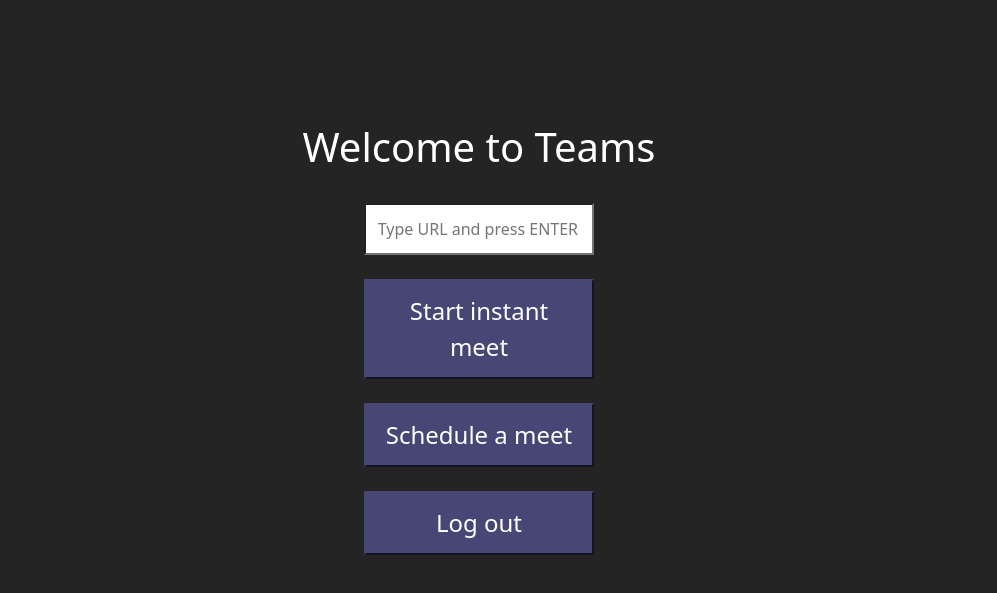
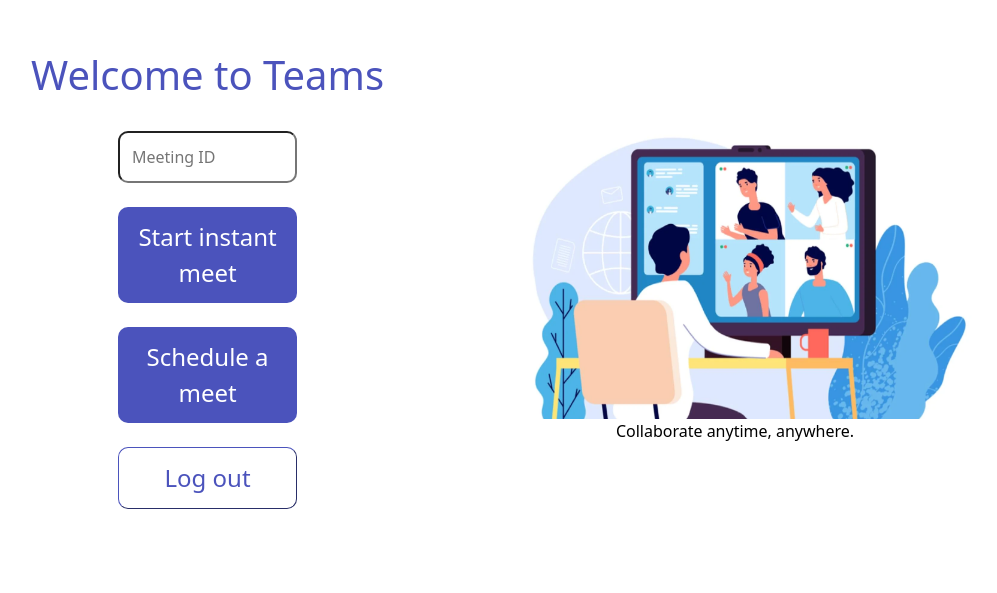
Before and after one commit to krithikagoyal/Microsoft-Teams-Clone, a React (Create React App) app in the folder client/: page / in a window 1280 px wide. Shown: the part 117-710 px from the top of the page, without its empty margins (161-1158 px from the left). Built offline with nearby package versions, Linux system fonts and the light colour scheme; no server answers; sample sign-in values are in the browser's storage.

Commit message:
refining UI

```diff
--- a/client/src/CreateRoom/CreateRoom.css
+++ b/client/src/CreateRoom/CreateRoom.css
@@ -1,21 +1,24 @@
 .create-room {
-    text-align: center;
     color: #fff;
-    background-color: #242424;
+    background-color: white;
+    height: 100vh;
 }
 
 .homeHeading {
     padding-top: 30vh;
+    color: #4b53bc;
 }
 
 .new-meeting {
-    background-color: #464775;
+    background-color: #4b53bc;
     color: #fff;
     margin: 0px;
     padding: 1.5vh;
     border-color: #464775;
-    width: 18vw;
+    width: 14vw;
     font-size: 3vh;
+    border-radius: 10px;
+    border-width: 0;
 }
 
 .input-name {
@@ -23,27 +26,58 @@
     color: black;
     padding: 1.5vh;
     margin: 3vh;
-    width: 18vw;
+    width: 14vw;
+    border-radius: 10px;
 }
 
 .schedule-meet {
-    background-color: #464775;
+    background-color: #4b53bc;
     color: #fff;
     margin: 0px;
     padding: 1.5vh;
     border-color: #464775;
-    width: 18vw;
+    width: 14vw;
     font-size: 3vh;
     margin-top: 3vh;
+    border-radius: 10px;
+    border-width: 0;
 }
 
 .handle-logout {
-    background-color: #464775;
-    color: #fff;
+    background-color: white;
+    color: #4b53bc;
     margin: 0px;
     padding: 1.5vh;
     border-color: #464775;
-    width: 18vw;
+    width: 14vw;
     font-size: 3vh;
     margin-top: 3vh;
+    border-radius: 10px;
+    border-width: 1px;
+    border-color: #4b53bc;
 }
+
+.handle-logout:hover {
+    background-color: #4b53bc;
+    color: white;
+}
+
+.collaborate-img {
+    height: 40vh;
+    width: 40vw;
+}
+
+.image-left {
+    margin-left: 15vw;
+    margin-top: -9vh;
+    position: absolute;
+    text-align: center;
+}
+
+.image-side {
+    color: black;
+    position: absolute;
+    margin-left: 50vw;
+    margin-top: 27vh;
+    text-align: center;
+}
--- a/client/src/CreateRoom/CreateRoom.js
+++ b/client/src/CreateRoom/CreateRoom.js
@@ -2,7 +2,8 @@
 import { v1 as uuid } from "uuid";
 import './CreateRoom.css';
 import { useAuth } from "../authentication/contexts/AuthContext";
-import { Link, useHistory } from "react-router-dom"
+import { Link, useHistory } from "react-router-dom";
+import collaborate from '../images/collaborate.png';
 
 const CreateRoom = (props) => {
 
@@ -39,19 +40,25 @@
 
     return (
         <div className="create-room">
+            <div className="image-side">
+                <img src={collaborate} className="collaborate-img" />
+                <p>Collaborate anytime, anywhere.</p>
+            </div>
+            <div className="image-left">
                 <h1 className="homeHeading">Welcome to Teams</h1>
                 <form onSubmit={() => props.history.push(`/room/${room}`)}>
                     <input onChange={handleChange}
                         value={room}
                         type="text"
-                    placeholder="Type URL and press ENTER"
+                        placeholder="Meeting ID"
                         className="input-name" />
                 </form>
                 <button onClick={create} className="new-meeting">Start instant meet</button>
                 <br />
                 <button onClick={scheduleMeet} className="schedule-meet">Schedule a meet</button>
-            <br/>
+                <br />
                 <button onClick={handleLogout} className="handle-logout">Log out</button>
+            </div>
         </div>
     );
 };
--- a/client/src/Room/Controls/Controls.js
+++ b/client/src/Room/Controls/Controls.js
@@ -7,12 +7,28 @@
 import { BiMessageRoundedDetail } from 'react-icons/bi';
 import { ImCopy } from 'react-icons/im';
 import ReactTooltip from 'react-tooltip';
+import { useAuth } from "../../authentication/contexts/AuthContext";
+import { Link, useHistory } from "react-router-dom"
 
 function Controls(props) {
 
     const [showChat, changeVisibility] = useState(false);
     const [videoOn, changeVideo] = useState(true);
     const [audioOn, changeAudio] = useState(true);
+    const history = useHistory()
+    const { currentUser, logout } = useAuth();
+    const [error, setError] = useState("");
+
+    async function handleLogout() {
+        setError("")
+
+        try {
+            await logout()
+            history.push("/login")
+        } catch {
+            setError("Failed to log out")
+        }
+    }
 
     function switchAudio() {
         changeAudio(!audioOn);
@@ -50,14 +66,14 @@
     return (
         <>
             <div className={props.formState ? "controls-form" : "controls"}>
-                {props.formState ? null : <><ImCopy data-tip="Copy joining info" onClick={copylink} className="control" id="copy" /><ReactTooltip /></>}
+                {!props.showVideo ? null : props.formState ? null : <><ImCopy data-tip="Copy joining info" onClick={copylink} className="control" id="copy" /><ReactTooltip /></>}
                 {!props.showVideo ? null : videoOn ? <IoVideocam data-tip="Turn off camera" onClick={switchVideo} className="control" /> :
                     <IoVideocamOff data-tip="Turn on camera" onClick={switchVideo} className="control" />}
                 {!props.showVideo ? null : audioOn ? <BsMicFill data-tip="Turn off microphone" onClick={switchAudio} className="control" /> :
                     <BsMicMuteFill data-tip="Turn on microphone" onClick={switchAudio} className="control" />}
                 {props.formState || !props.showVideo ? null : <><BiMessageRoundedDetail data-tip="Chat with everyone" onClick={visibility} className={showChat ? "control show-chat" : "control"} /><ReactTooltip /></>}
                 {props.formState ? null : <Navbar socketRef={props.socketRef} username={props.myUsername} chat={props.showVideo ? showChat : true} roomID={props.roomID} />}
-                <MdCallEnd onClick={props.leaveRoom} className="control call-end" data-tip="Leave call" />
+                {!props.showVideo ? null : <MdCallEnd onClick={props.leaveRoom} className="control call-end" data-tip="Leave call" />}
                 <ReactTooltip />
             </div>
             <textarea id="paste-box" rows="1" cols="1" className="control-copy"></textarea>
--- a/client/src/Room/Home/Home.css
+++ b/client/src/Room/Home/Home.css
@@ -24,3 +24,9 @@
     margin-top: 3vh;
     z-index: 10;
 }
+
+.chat-room {
+    width: 100vw;
+    height: 100vh;
+    background-color: #dae2ee;
+}
--- a/client/src/Room/Home/Home.js
+++ b/client/src/Room/Home/Home.js
@@ -148,10 +148,10 @@
     return (
         <>
             <video muted ref={userVideo} autoPlay playsInline className={formState && showVideo ? "center-video" : "side-video"} style={!showVideo ? { visibility: "hidden" } : null} />
-            {!showVideo ? <>
-                <MeetingStatus changeStatus={changeStatus} startTime={startTime} endTime={endTime} />
+            {!showVideo ? <div className="chat-room">
+                <MeetingStatus changeStatus={changeStatus} startTime={startTime} endTime={endTime} leaveRoom={leaveRoom}/>
                 {socketRef.current ? <Controls formState={false} leaveRoom={leaveRoom} userVideo={userVideo} socketRef={socketRef} myUsername={currentUsername} showVideo={false} roomID={props.match.params.roomID} /> : null}
-            </> :
+            </div> :
                 <>
                     {formState ? <JoinMeet hideForm={hideForm} /> : <Videos peers={peers} />}
                     <Controls formState={formState} leaveRoom={leaveRoom} userVideo={userVideo} socketRef={socketRef} myUsername={currentUsername} showVideo={true} roomID={props.match.params.roomID} />
--- a/client/src/Room/Videos/MeetingStatus.css
+++ b/client/src/Room/Videos/MeetingStatus.css
@@ -1,16 +1,32 @@
 .meeting-status {
     position: absolute;
-    color: #fff;
-    background-color: #242424;
-    margin-top: 15vh;
-    margin-left: 5vw;
+    color: black;
+    background-color: white;
+    margin-top: 23vh;
+    margin-left: 16vw;
+    height: 50%;
+    width: 40%;
 }
 
 .join-meeting-room {
     color: #fff;
-    background-color: #464775;
+    background-color: #4b53bc;
     border-radius: 10px;
     border-width: 0;
     height: 7vh;
     width: 10vw;
 }
+
+.leave-meeting-room {
+    color: #fff;
+    background-color: rgb(255, 74, 74);
+    border-radius: 10px;
+    border-width: 0;
+    height: 7vh;
+    width: 10vw;
+    margin-left: 2vh;
+}
+
+.chat-room-card {
+    padding: 10% !important;
+}
--- a/client/src/Room/Videos/MeetingStatus.js
+++ b/client/src/Room/Videos/MeetingStatus.js
@@ -1,5 +1,6 @@
 import React, { useState, useEffect } from 'react';
 import './MeetingStatus.css';
+import { Form, Button, Card, Alert } from "react-bootstrap"
 
 function MeetingStatus(props) {
     const [timeNow, updateTimeNow] = useState("");
@@ -29,9 +30,14 @@
 
     return (
         <div className="meeting-status">
-            <h1 className="time-now">{timeNow}</h1>
-            {newEvent ? <p className="meet-time">Invite people with link {window.location.href}</p> : <p className="meet-time">Meeting will take place from {props.startTime} till {props.endTime}</p>}
-            <button onClick={handleClick} className="join-meeting-room">Join Video Call</button>
+            <Card>
+                <Card.Body className="chat-room-card">
+                    <h1 className="time-now">Chat Room</h1>
+                    {newEvent ? <p className="meet-time">Invite people with link {window.location.href}</p> : <p className="meet-time">Meeting will take place from {props.startTime} till {props.endTime}</p>}
+                    <button onClick={handleClick} className="join-meeting-room">Join Video Call</button>
+                    <button onClick={props.leaveRoom} className="leave-meeting-room">Leave room</button>
+                </Card.Body>
+            </Card>
         </div>
     )
 }
--- a/client/src/authentication/components/Login.css
+++ b/client/src/authentication/components/Login.css
@@ -11,7 +11,8 @@
 .login-card-div {
     width: 100%;
     height: 150vh;
-    background-color: rgb(231, 231, 255);
+    background-color: #dae2ee/*#e9eaf6*/
+    ;
     margin-top: -16vh;
     position: absolute;
 }
@@ -25,7 +26,7 @@
 }
 
 .login-button {
-    background-color: #5f5f8b !important;
+    background-color: #4b53bc !important;
     border-width: 0 !important;
 }
 
```
Also changed, not shown: client/src/images/collaborate.png (added). Lines whose indentation alone changed are shown as unchanged.
